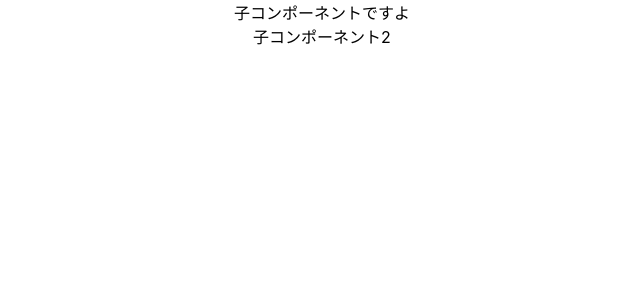
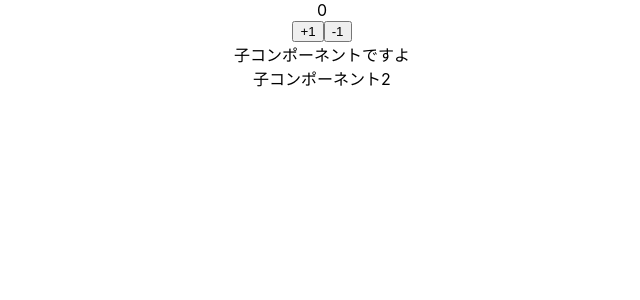
Before and after one commit to hasecom/react-learning, a React (Create React App) app: page / in a window 1280 px wide. Shown: the top 300 px of the page, without its empty margins (318-958 px from the left). Built offline with nearby package versions, Linux system fonts and the light colour scheme.

Commit message:
状態管理

```diff
--- a/src/App.tsx
+++ b/src/App.tsx
@@ -1,11 +1,15 @@
+import React,{useState} from "react"
 import {Child1,Child2} from "./components/Child"
 import './App.css';
 
 
-
 const App: React.FC = () => {
+  const [count,setCount] = useState<number>(0)
   return (
     <div className="App">
+      <div>{count}</div>
+      <button onClick={()=>setCount(count+1)}>+1</button>
+      <button onClick={()=>setCount(count-1)}>-1</button>
       <Child1 />
       <Child2 />
     </div>
--- a/src/components/Child.tsx
+++ b/src/components/Child.tsx
@@ -1,4 +1,3 @@
-import React from "react"
 
 export const Child1:React.FC = () => {
   return (
```
Lines whose indentation alone changed are shown as unchanged.
